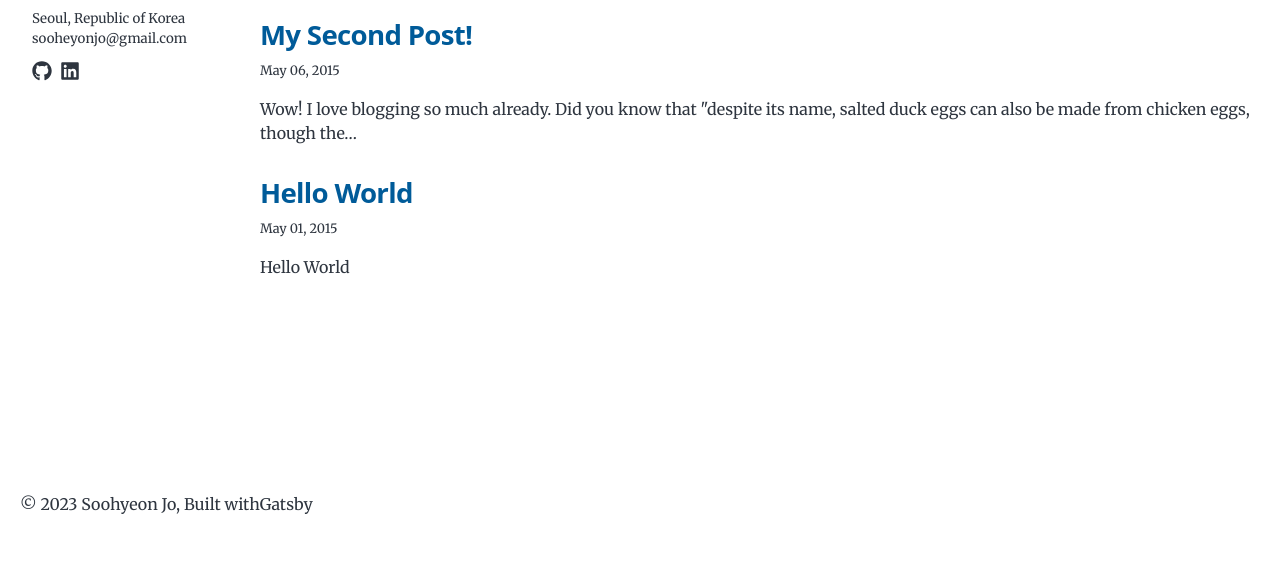
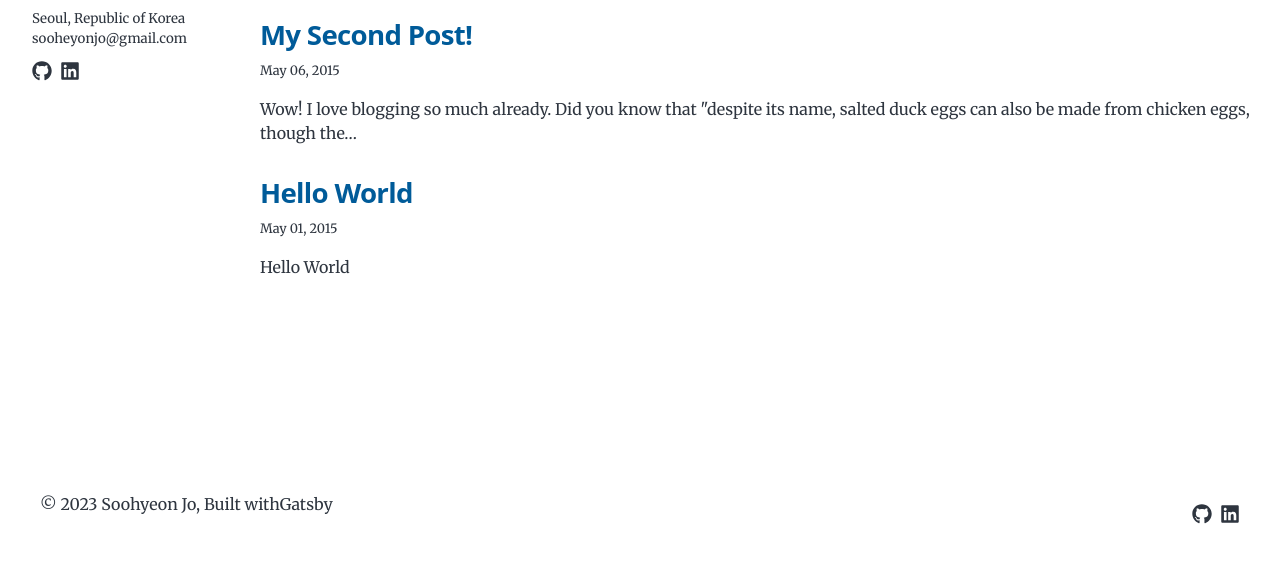
Before and after one commit to soohyn/gatsby-blog, a Gatsby site: page / in a window 1280 px wide. Shown: the part 259-820 px from the top of the page. Built offline with nearby package versions, Linux system fonts and the light colour scheme; Gatsby itself is replaced by a stand-in of ours.

Commit message:
푸터 스타일 수정

```diff
--- a/src/components/Footer/index.tsx
+++ b/src/components/Footer/index.tsx
@@ -1,6 +1,7 @@
 import React from "react"
 import { bio } from "../../configs"
 import styled from "styled-components"
+import { FaGithub, FaLinkedin } from "react-icons/fa"
 
 const Footer = () => {
   const author = bio.author
@@ -14,7 +15,30 @@ const Footer = () => {
         </div>
       </div>
 
-      <div className="right-container"></div>
+      <div className="right-container">
+        <div className="icon-list">
+          {bio?.github && (
+            <a
+              className="icon-wrap"
+              href={bio.github}
+              rel="external"
+              target="_blank"
+            >
+              <FaGithub size={20} />
+            </a>
+          )}
+          {bio?.linkedin && (
+            <a
+              className="icon-wrap"
+              href={bio.linkedin}
+              rel="external"
+              target="_blank"
+            >
+              <FaLinkedin size={20} />
+            </a>
+          )}
+        </div>
+      </div>
     </FooterStyled>
   )
 }
@@ -27,7 +51,7 @@ const FooterStyled = styled.footer`
     display: flex;
     flex-direction: column;
     flex: 1;
-    padding: 20px;
+    padding: 20px 40px;
 
     > .footer-copyright {
       display: flex;
@@ -38,7 +62,21 @@ const FooterStyled = styled.footer`
   .right-container {
     display: flex;
     flex-direction: column;
-    padding: 20px;
+    padding: 20px 40px;
+
+    .icon-list {
+      display: flex;
+      flex-direction: row;
+      padding: 12px 0px 0px 0px;
+
+      a.icon-wrap {
+        margin: 0px 0px 0px 8px;
+
+        &:nth-child(1) {
+          margin: 0;
+        }
+      }
+    }
   }
 `
 
```
